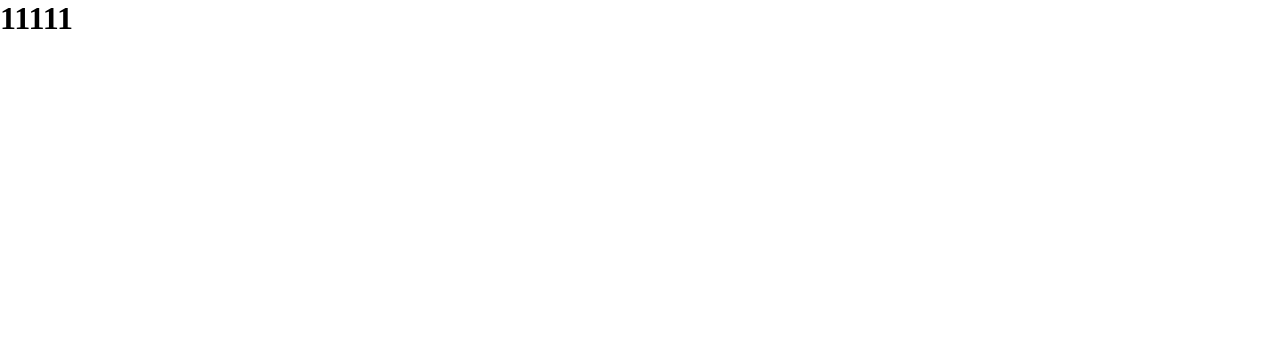
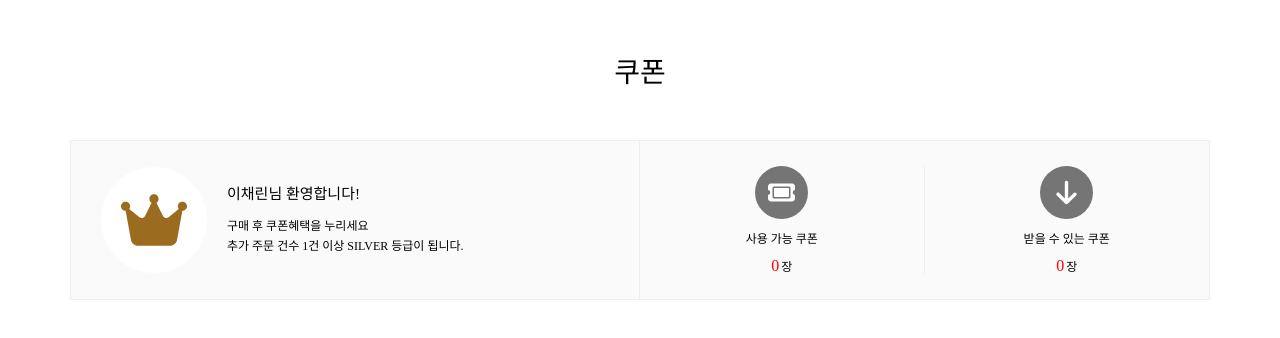
Before and after one commit to Chaerini/Moble_Goods, a React (Create React App) app in the folder client/: page /mycoupon in a window 1280 px wide. Shown: the top 338 px of the page. Built offline with nearby package versions, Linux system fonts and the light colour scheme.

Commit message:
client/index.js 수정, 로그인 기능 추가

```diff
--- a/client/src/component/login/Login.jsx
+++ b/client/src/component/login/Login.jsx
@@ -1,15 +1,51 @@
 import './login.css';
+import { useContext, useState } from "react";
+import { useNavigate } from "react-router-dom";
+import { AuthContext } from "../../Context/AuthContext";
+import axios from "axios";
 
 const Login = () => {
+    const [credentials, setCredentials] = useState({
+        username: undefined,
+        password: undefined,
+    });
+
+    const { loading, error, dispatch } = useContext(AuthContext);
+    const navigate = useNavigate();
+
+    const handleChange = (e) => {
+        setCredentials((prev) => ({ ...prev, [e.target.id]: e.target.value }));
+    };
+
+    const handleClick = async (e) => {
+        e.preventDefault();
+        dispatch({ type: "LOGIN_START" });
+        try {
+            const apiUrl = process.env.REACT_APP_API_URL;
+            const res = await axios.post(`${apiUrl}/auth/login`, credentials, { withCredentials: true });
+            dispatch({ type: "LOGIN_SUCCESS", payload: res.data.details });
+
+            navigate('/');
+        } catch (err) {
+            dispatch({ type: "LOGIN_FAILURE", payload: err.response.data });
+        }
+    };
+
+    const handleKeyPress = (e) => {
+        if (e.key === 'Enter') {
+            handleClick(e);
+        }
+    }
+
     return (
         <div className="login">
             <div className="login-container">
                 <h1>로고</h1>
-                <input type='text' placeholder='아이디 입력' className='login-input'></input>
-                <input type='password' placeholder='비밀번호 입력' className='login-input'></input>
-                <button className='login-button'>로그인</button>
+                <input type='text' placeholder='아이디 입력' className='login-input' id='username' onChange={handleChange}></input>
+                <input type='password' placeholder='비밀번호 입력' className='login-input' id='password' onChange={handleChange} onKeyDown={handleKeyPress}></input>
+                <button className='login-button' disabled={loading} onClick={handleClick}>로그인</button>
                 <div className='login-div-a'>
-                    <a className='login-a'>회원가입</a>
+                    <a className='login-a' href='/register'>회원가입</a>
                     <span className='login-line'>|</span>
                     <a className='login-a'>비밀번호 찾기</a>
                 </div>
--- a/client/src/index.js
+++ b/client/src/index.js
@@ -1,11 +1,14 @@
 import React from 'react';
 import ReactDOM from 'react-dom/client';
+import { AuthContextProvider } from './Context/AuthContext';
 import App from './App';
 
 const root = ReactDOM.createRoot(document.getElementById('root'));
 root.render(
   <React.StrictMode>
-    <App />
+    <AuthContextProvider>
+      <App />
+    </AuthContextProvider>
   </React.StrictMode>
 );
 
--- a/client/src/pages/mycoupon/MyCoupon.jsx
+++ b/client/src/pages/mycoupon/MyCoupon.jsx
@@ -1,8 +1,36 @@
 import './mycoupon.css';
+import { faCrown, faTicket, faArrowDown } from '@fortawesome/free-solid-svg-icons';
+import { FontAwesomeIcon } from "@fortawesome/react-fontawesome";
 
 const MyCoupon = () => {
     return (
-        <div><h1>11111</h1></div>
+        <div className='mycoupon'>
+            <div className='mycoupon-container'>
+                <h1 className='mycoupon-title'>쿠폰</h1>
+                <div className='mycoupon-dashboard'>
+                    <div className='mycoupon-membership'>
+                        <div className='mycoupon-membership-left'>
+                            <FontAwesomeIcon icon={faCrown} className='mycoupon-icon-bronze' />
+                        </div>
+                        <div className='mycoupon-membership-right'>
+                            <p className='mycoupon-membership-p-top'>이채린님 환영합니다!</p>
+                            <p className='mycoupon-membership-p-bottom'>구매 후 쿠폰혜택을 누리세요</p>
+                            <p className='mycoupon-membership-p-bottom'>추가 주문 건수 1건 이상 SILVER 등급이 됩니다.</p>
+                        </div>
+                    </div>
+                    <div className='mycoupon-use'>
+                        <FontAwesomeIcon icon={faTicket} className='mycoupon-icon-ticket' />
+                        <p className='mycoupon-use-p-top'>사용 가능 쿠폰</p>
+                        <p className='mycoupon-use-p-bottom'><em className='mycoupon-em'>0</em>장</p>
+                    </div>
+                    <div className='mycoupon-download'>
+                        <FontAwesomeIcon icon={faArrowDown} className='mycoupon-icon-download' />
+                        <p className='mycoupon-download-p-top'>받을 수 있는 쿠폰</p>
+                        <p className='mycoupon-download-p-bottom'><em className='mycoupon-em'>0</em>장</p>
+                    </div>
+                </div>
+            </div>
+        </div >
     );
 };
 
--- a/client/src/pages/mycoupon/mycoupon.css
+++ b/client/src/pages/mycoupon/mycoupon.css
@@ -0,0 +1,140 @@
+.mycoupon {
+    width: 100vw;
+    height: 100vh;
+    display: flex;
+    justify-content: center;
+}
+
+.mycoupon-container {
+    width: 1140px;
+    height: 140px;
+}
+
+.mycoupon-title {
+    width: 100%;
+    height: 100%;
+    display: flex;
+    justify-content: center;
+    align-items: center;
+    font-size: 28px;
+    font-weight: 400;
+}
+
+.mycoupon-dashboard {
+    width: 100%;
+    height: 160px;
+    background-color: #fafafa;
+    border: 1px solid #eee;
+    display: flex;
+    flex-direction: row;
+}
+
+.mycoupon-membership {
+    width: 50%;
+    height: 100%;
+    display: flex;
+    flex-direction: row;
+    border-right: 1px solid #eee;
+}
+
+.mycoupon-membership-left {
+    height: 100%;
+    padding-left: 30px;
+    padding-right: 20px;
+    display: flex;
+    justify-content: center;
+    align-items: center;
+}
+
+.mycoupon-icon-bronze {
+    width: 66px;
+    height: 66px;
+    padding: 20px;
+    background-color: #fff;
+    border-radius: 100%;
+    color: #9b6c1f;
+}
+
+.mycoupon-membership-right {
+    display: flex;
+    align-items: flex-start;
+    flex-direction: column;
+    justify-content: center;
+}
+
+.mycoupon-membership-p-top {
+    font-size: 15px;
+    padding-bottom: 12px;
+    font-weight: 400;
+    line-height: 20px;
+}
+
+.mycoupon-membership-p-bottom {
+    font-size: 12px;
+    font-weight: 400;
+    line-height: 20px;
+}
+
+.mycoupon-use {
+    width: 25%;
+    display: flex;
+    justify-content: center;
+    align-items: center;
+    flex-direction: column;
+    margin: 24px 0px;
+    border-right: 1px solid #eee;
+}
+
+.mycoupon-icon-ticket {
+    width: 27px;
+    height: 27px;
+    padding: 13px;
+    background-color: #757575;
+    border-radius: 100%;
+    color: #fff;
+}
+
+.mycoupon-use-p-top {
+    padding: 10px 0px;
+    font-size: 12px;
+}
+
+.mycoupon-use-p-bottom {
+    font-size: 12px;
+    font-weight: 400;
+}
+
+.mycoupon-em {
+    font-size: 16px;
+    font-style: normal;
+    color: red;
+    padding-right: 2px;
+}
+
+.mycoupon-download {
+    width: 25%;
+    display: flex;
+    justify-content: center;
+    align-items: center;
+    flex-direction: column;
+    margin: 24px 0px;
+}
+
+.mycoupon-icon-download {
+    width: 27px;
+    height: 27px;
+    padding: 13px;
+    background-color: #757575;
+    border-radius: 100%;
+    color: #fff;
+}
+
+.mycoupon-download-p-top {
+    padding: 10px 0px;
+    font-size: 12px;
+}
+
+.mycoupon-download-p-bottom {
+    font-size: 12px;
+    font-weight: 400;
+}
```
Also changed, not shown: 1 other file (tests, documents, lock files or other folders).
